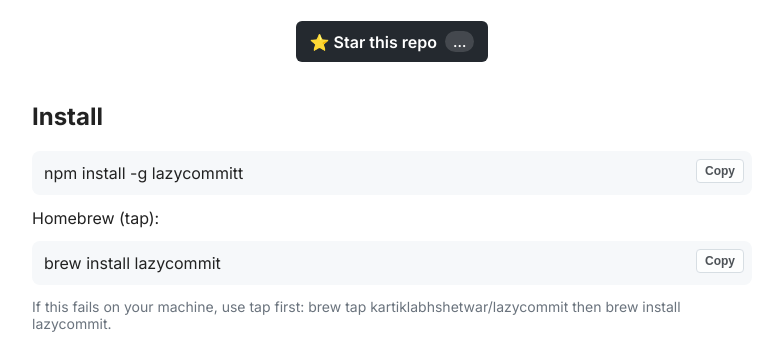
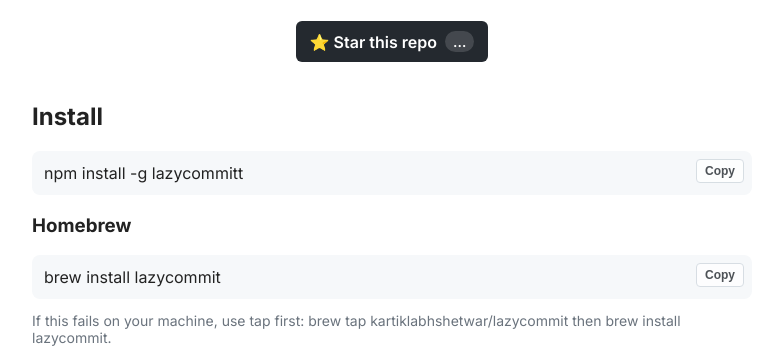
Before and after one commit to RaihanOcean/lazycommit, a website: page website/index.html in a window 1280 px wide. Shown: the part 645-998 px from the top of the page, without its empty margins (248-1031 px from the left). Drawn offline with Linux system fonts and the light colour scheme; no server answers.

Commit message:
chore: Add homepage URL; upgrade Homebrew label

```diff
--- a/package.json
+++ b/package.json
@@ -20,6 +20,7 @@
   ],
   "author": "Kartik Labhshetwar",
   "license": "Apache-2.0",
+  "homepage": "https://lazycommit.vercel.app",
   "repository": "KartikLabhshetwar/lazycommit",
   "packageManager": "pnpm@10.15.0",
   "type": "module",
--- a/website/index.html
+++ b/website/index.html
@@ -41,7 +41,7 @@
     <div class="section">
       <h2>Install</h2>
       <pre><code id="npm-cmd">npm install -g lazycommitt</code><button class="copy" data-target="npm-cmd" aria-label="Copy npm install command">Copy</button></pre>
-      <p>Homebrew (tap):</p>
+      <h3>Homebrew</h3>
       <pre><code id="brew-cmd">brew install lazycommit</code><button class="copy" data-target="brew-cmd" aria-label="Copy brew install command">Copy</button></pre>
       <p class="muted">If this fails on your machine, use tap first: <code>brew tap kartiklabhshetwar/lazycommit</code> then <code>brew install lazycommit</code>.</p>
     </div>
```
